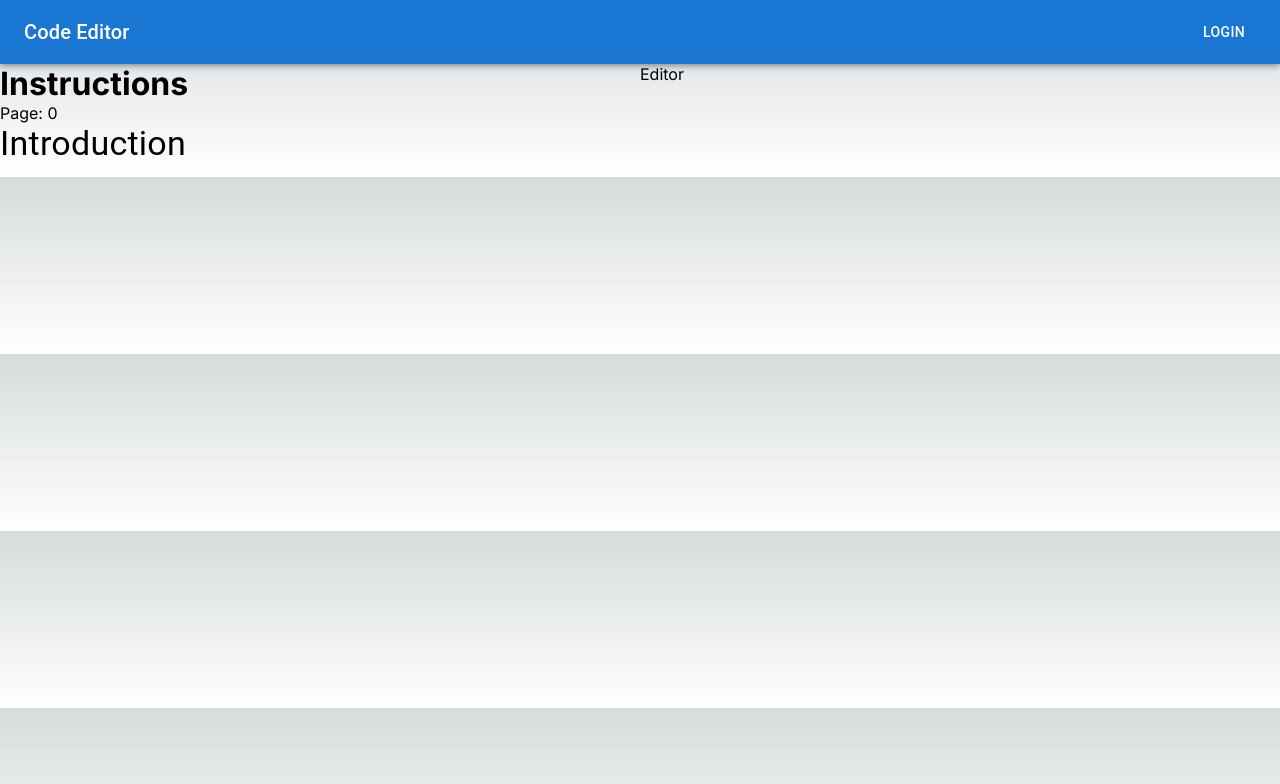
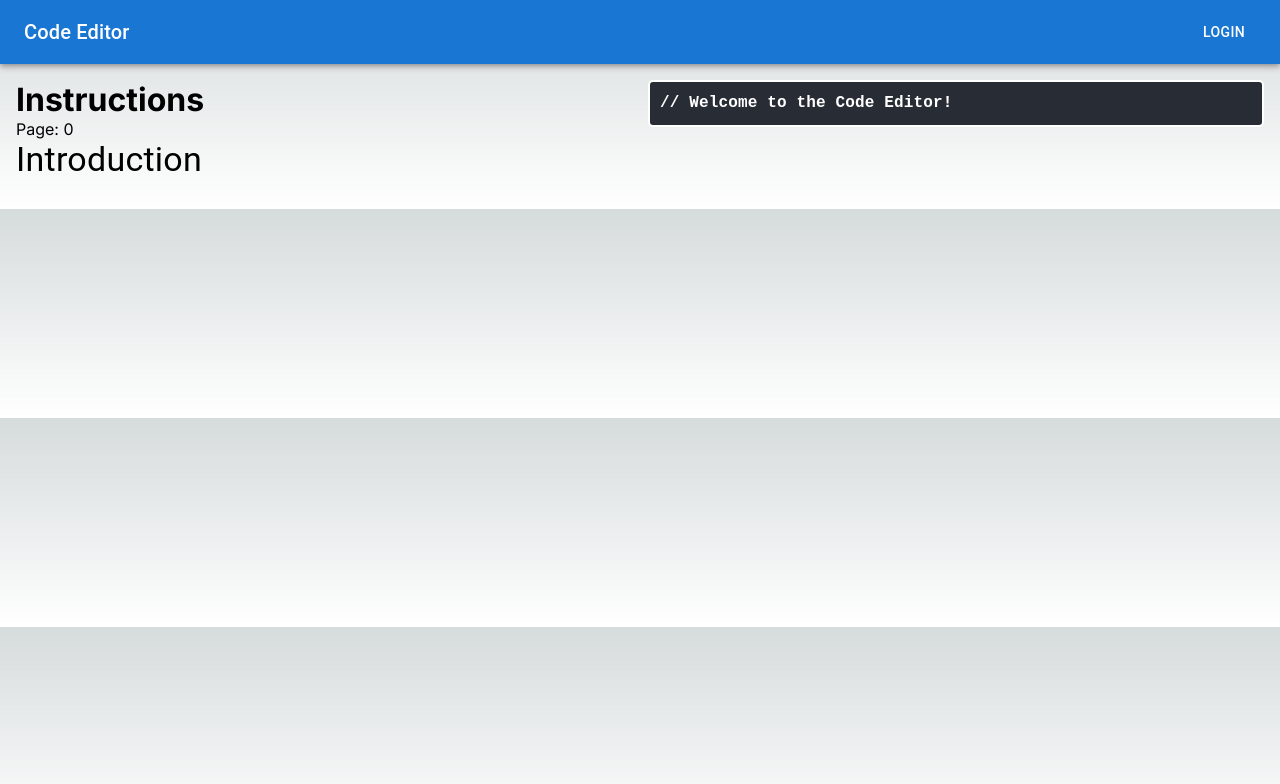
Before and after one commit to bkitano/learn-prompting, a Next.js app: page /tutorial in a window 1280 px wide. Shown: the top 784 px of the page. Built offline with nearby package versions, Linux system fonts and the light colour scheme.

Commit message:
add editor

```diff
--- a/src/Components/Editor.tsx
+++ b/src/Components/Editor.tsx
@@ -1,7 +1,30 @@
-const Editor = () => {
-  return <div>Editor</div>;
+import { InputBase, TextField } from "@mui/material";
+import { useState } from "react";
+
+const Editor = (props: { initialValue: string }) => {
+  const { initialValue } = props;
+  const [value, setValue] = useState(initialValue);
+
+  return (
+    <>
+      <InputBase
+        multiline
+        value={value}
+        onChange={(e) => setValue(e.target.value)}
+        style={{
+          padding: "10px",
+          fontFamily: "monospace",
+          fontWeight: "bold",
+          color: "white",
+          backgroundColor: "#282c34",
+          border: "2px solid white",
+          borderRadius: "5px",
+          width: "100%",
+          whiteSpace: "pre-wrap",
+        }}
+      />
+    </>
+  );
 };
 
-export {
-    Editor
-}
+export { Editor };
--- a/src/app/tutorial/page.tsx
+++ b/src/app/tutorial/page.tsx
@@ -3,7 +3,13 @@
 import Grid from "@mui/material/Grid";
 import { Editor } from "../../Components/Editor";
 import { Instructions } from "../../Components/Instructions/Instructions";
-import { AppBar, Toolbar, Typography, Button } from "@mui/material";
+import {
+  AppBar,
+  Toolbar,
+  Typography,
+  Button,
+  BottomNavigation,
+} from "@mui/material";
 import { useState } from "react";
 
 export default function Home() {
@@ -19,12 +25,16 @@ export default function Home() {
           <Button color="inherit">Login</Button>
         </Toolbar>
       </AppBar>
-      <Grid container>
+      <Grid container padding={2} spacing={2}>
         <Grid item xs={12} sm={6}>
           <Instructions page={page} />
         </Grid>
         <Grid item xs={12} sm={6}>
-          <Editor />
+          <Editor
+            {...{
+              initialValue: `// Welcome to the Code Editor!`,
+            }}
+          />
         </Grid>
       </Grid>
     </>
```
